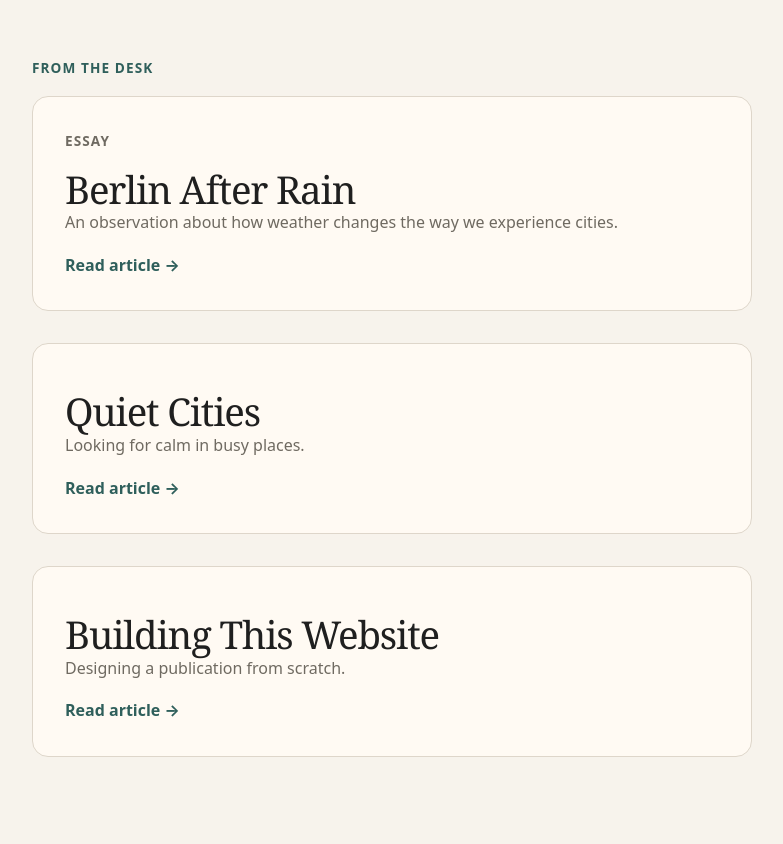
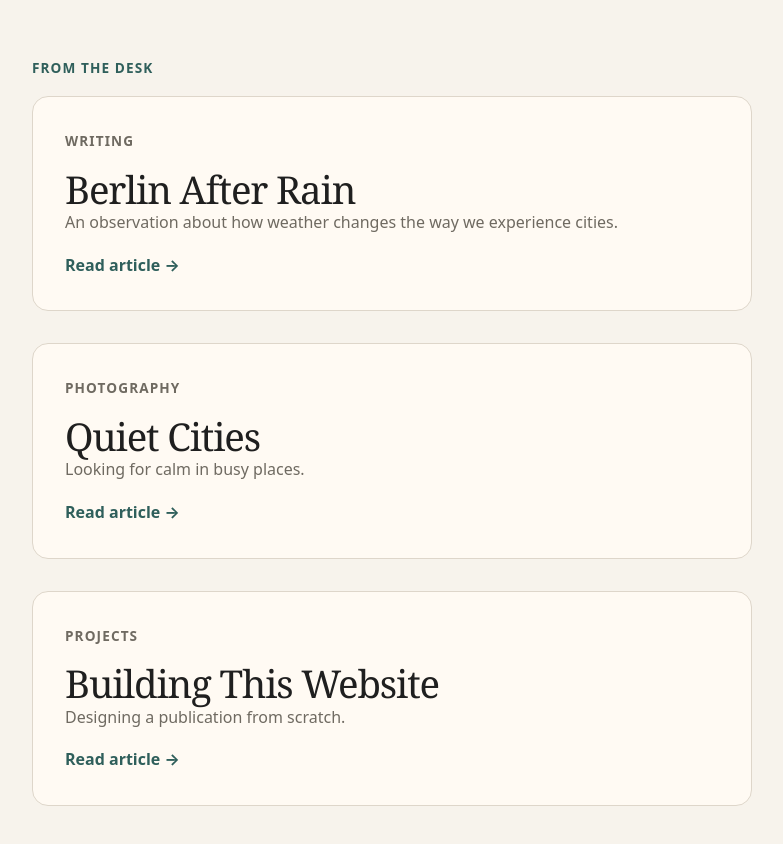
Before and after one commit to emuange/my-website, a React (Vite) app: page / in a window 1280 px wide. Shown: the part 700-1544 px from the top of the page, without its empty margins (48-831 px from the left). Built offline with nearby package versions, Linux system fonts and the light colour scheme.

Commit message:
Consolidated content engine

```diff
--- a/src/components/home/FeaturedContent.jsx
+++ b/src/components/home/FeaturedContent.jsx
@@ -1,15 +1,11 @@
 import "./FeaturedContent.css";
 
-import articles from "../../data/articles";
-import photoseries from "../../data/photoseries";
-import projects from "../../data/projects";
+import content from "../../content/content";
 
 import ContentPreview from "../content/ContentPreview";
 
 export default function FeaturedContent() {
-  const featuredArticle = articles.find((item) => item.featured);
-  const featuredPhoto = photoseries.find((item) => item.featured);
-  const featuredProject = projects.find((item) => item.featured);
+  const featuredContent = content.filter((item) => item.featured);
 
   return (
     <section className="section">
@@ -17,9 +13,10 @@ export default function FeaturedContent() {
         <p className="eyebrow">From the desk</p>
 
         <div className="featured-content">
-          <ContentPreview content={featuredArticle} />
-          <ContentPreview content={featuredPhoto} />
-          <ContentPreview content={featuredProject} />
+          {featuredContent.map((item) => (
+            <ContentPreview key={item.id} content={item} />
+          ))}
+
         </div>
       </div>
     </section>
--- /dev/null
+++ b/src/content/content.js
@@ -0,0 +1,47 @@
+const content = [
+  {
+    id: "berlin-after-rain",
+    type: "essay",
+    title: "Berlin After Rain",
+    slug: "berlin-after-rain",
+    description:
+      "An observation about how weather changes the way we experience cities.",
+    category: "Writing",
+    topics: ["Berlin", "Cities", "Weather"],
+    published: "2026-07-09",
+    featured: true,
+    body: `
+Berlin changes after rain.
+
+Not because the buildings change.
+
+Because people do.
+
+Umbrellas appear...
+    `,
+  },
+  {
+    id: "quiet-cities",
+    type: "photo-series",
+    title: "Quiet Cities",
+    slug: "quiet-cities",
+    description: "Looking for calm in busy places.",
+    category: "Photography",
+    topics: ["Cities", "Photography", "Stillness"],
+    published: "2026-07-09",
+    featured: true,
+  },
+  {
+    id: "building-this-website",
+    type: "project",
+    title: "Building This Website",
+    slug: "building-this-website",
+    description: "Designing a publication from scratch.",
+    category: "Projects",
+    topics: ["Design", "React", "Personal Website"],
+    published: "2026-07-09",
+    featured: true,
+  },
+];
+
+export default content;
```
